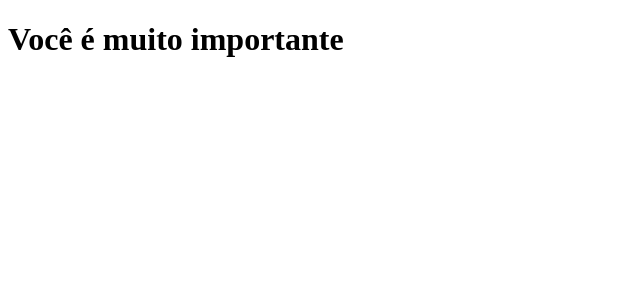
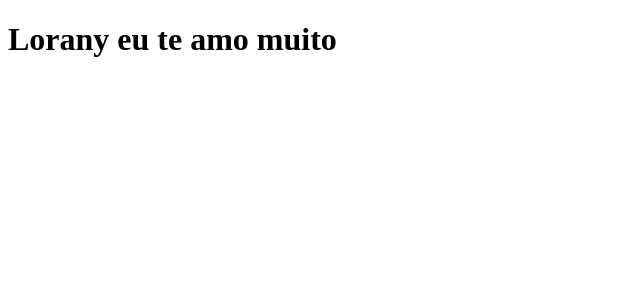
Before and after one commit to Luck-098/clone-tabnews, a Next.js app: page / in a window 1280 px wide. Shown: the top 300 px of the page, without its empty margins (0-640 px from the left). Built offline with nearby package versions, Linux system fonts and the light colour scheme.

Commit message:
Cria a página inicial do projeto

```diff
--- a/pages/index.js
+++ b/pages/index.js
@@ -1,5 +1,5 @@
 function home(){
-   return <h1>Você é muito importante</h1>
+   return <h1>Lorany eu te amo muito</h1>
 }
 
 export default home;
```
